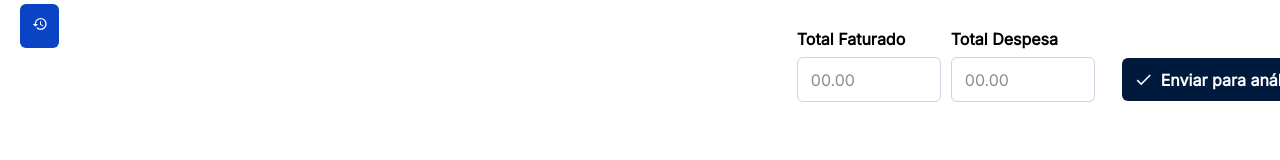
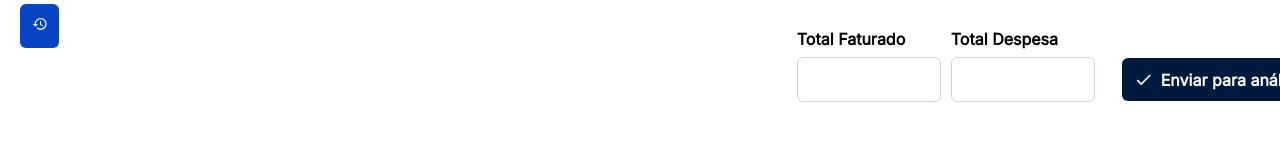
Before and after one commit to CarolineCDFreitas/projeto-sistema-reembolso-front, a Next.js app: page /reembolsos/solicitacao in a window 1280 px wide. Shown: the part 573-733 px from the top of the page. Built offline with nearby package versions, Linux system fonts and the light colour scheme; no server answers.

Commit message:
feat: exibe valor faturado e despesa total com base nas seleções do formulário

```diff
--- a/src/app/reembolsos/(components)/SubmitPanel/SubmitPanel.jsx
+++ b/src/app/reembolsos/(components)/SubmitPanel/SubmitPanel.jsx
@@ -10,21 +10,49 @@ import {
   OutputField,
   SubmitPanelSection,
 } from "./SubmitPanelStyled";
+import { useFormContext } from "react-hook-form";
+import { useQuery } from "@tanstack/react-query";
+import api from "@/services/api/api";
 
 function SubmitPanel() {
+  const { watch } = useFormContext();
+  const selectedIds = watch("idsSelecionados") || [];
+
+  const fetchValuesFromServer = () =>
+    api
+      .get("/reembolso/valores-solicitacoes-em-aberto")
+      .then((response) => response.data);
+
+  const { data } = useQuery({
+    queryKey: ["resumo"],
+    queryFn: fetchValuesFromServer,
+  });
+
+  const filteredData = data?.filter((item) => selectedIds?.includes(item.id));
+
+  const invoicedAmounts = filteredData?.map((item) =>
+    parseFloat(item.valorFaturado)
+  );
+  const totalExpense = filteredData?.map((item) =>
+    parseFloat(item.despesaTotal)
+  );
+
+  const totalInvoiced = invoicedAmounts?.reduce((acc, curr) => acc + curr, 0);
+  const totalExpenses = totalExpense?.reduce((acc, curr) => acc + curr, 0);
+
   return (
     <SubmitPanelSection aria-label="Enviar ou cancelar solicitação de reembolso">
       <OutputWrapper>
         <OutputField>
           <label htmlFor="totalFaturado">Total Faturado</label>
           <OutputArea id="totalFaturado" name="totalFaturado">
-            <span>00.00</span>
+            <span>{totalInvoiced?.toFixed(2)}</span>
           </OutputArea>
         </OutputField>
         <OutputField>
           <label htmlFor="totalDespesa">Total Despesa</label>
           <OutputArea id="totalDespesa" name="totalDespesa">
-            <span>00.00</span>
+            <span>{totalExpenses?.toFixed(2)}</span>
           </OutputArea>
         </OutputField>
       </OutputWrapper>
```
